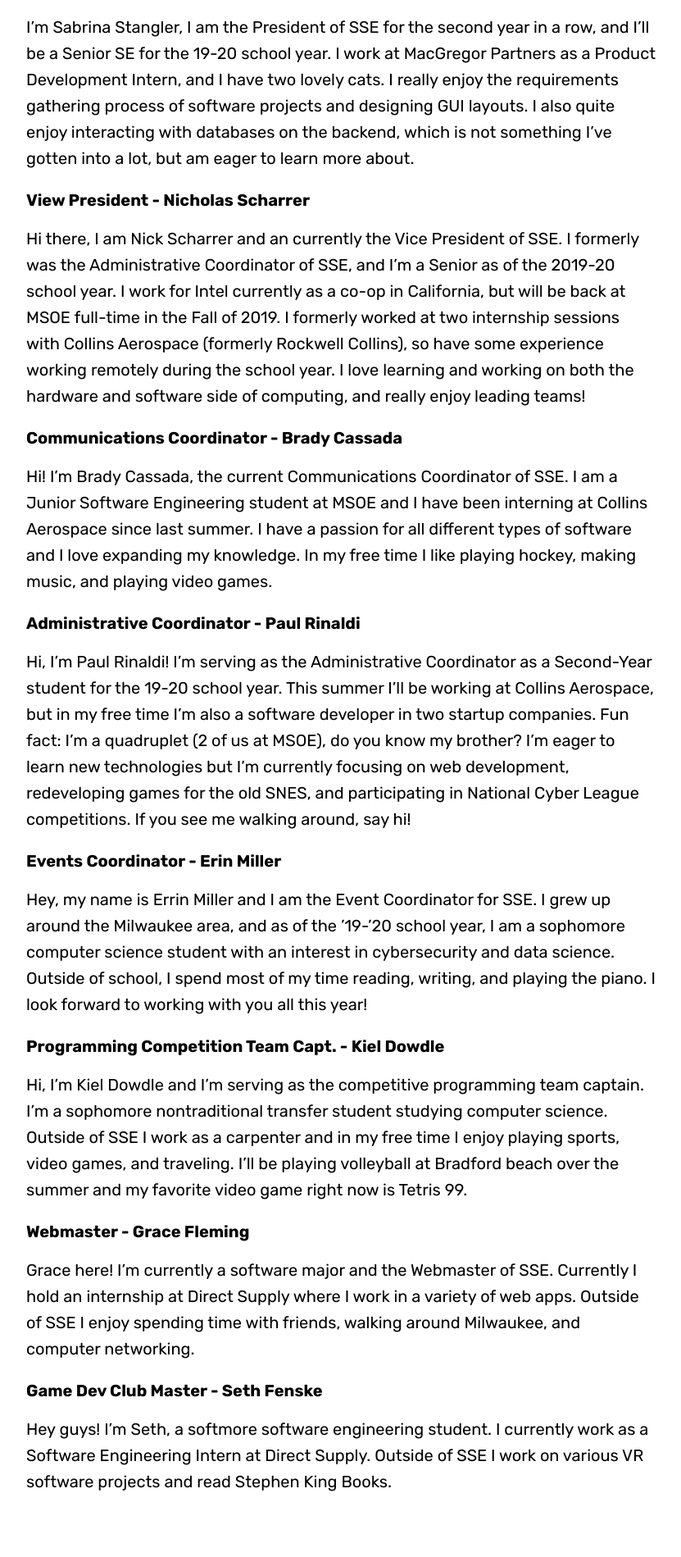
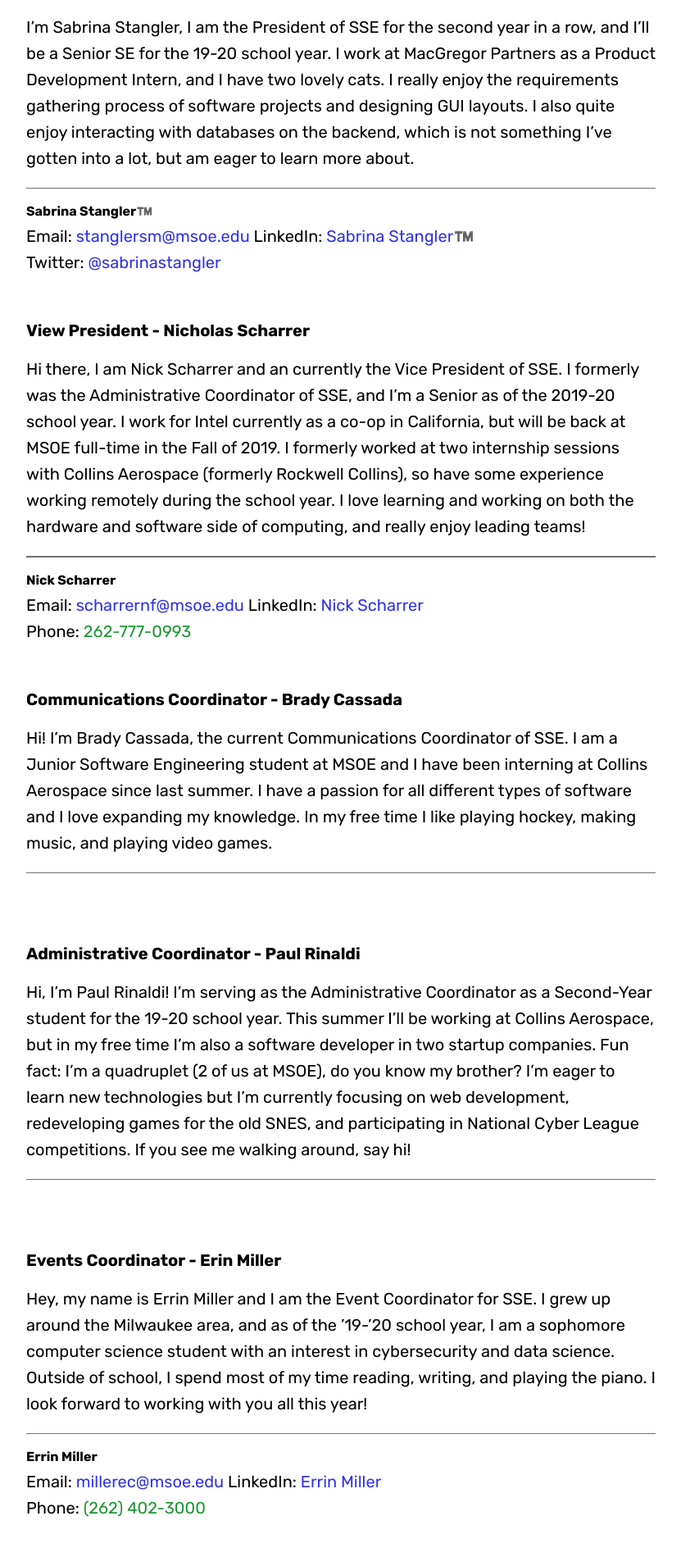
Before and after one commit to msoe-sse/msoe-sse.github.io, a Jekyll site: the page built from eBoard.md, in a window 1280 px wide. Shown: the part 1188-3087 px from the top of the page at 82% size, without its empty margins (224-1055 px from the left). Built offline with Jekyll 4.4.1, drawn with Linux system fonts in a browser that asks for light colours; nearby versions of some CDN libraries; some web fonts are replaced; some of the changed text lies outside the part shown.

Commit message:
Moved info from footer to eboard page, added an include file for contact info

```diff
--- a/_config.yml
+++ b/_config.yml
@@ -36,29 +36,35 @@ author:
   photo2x                   : "uploads/SSE_LOGO.png"
 
 eboard:
-  - fullname: Sabrina Stangler™️
+  sabrina:
+    fullname: Sabrina Stangler™️
     email: stanglersm@msoe.edu
     linkedin: linkedin.com/in/sabrinastangler/
     twitter: sabrinastangler
-  - fullname: Seth Fenske
+  seth:
+    fullname: Seth Fenske
     email: fenskesd@msoe.edu
     phone: (262) 977 - 4026
     linkedin: linkedin.com/in/seth-fenske-ab2704150/
     github: github.com/CreeperElement
     twitter: SethFenske
-  - fullname: Errin Miller
+  erin:
+    fullname: Errin Miller
     email: millerec@msoe.edu
     phone: (262) 402-3000
     linkedin: linkedin.com/in/errin-miller-900179145/
-  - fullname: Nick Scharrer
+  nick:
+    fullname: Nick Scharrer
     email: scharrernf@msoe.edu
     phone: 262-777-0993
     linkedin: linkedin.com/in/nscharrer/
-  - fullname: Grace Fleming
+  grace:
+    fullname: Grace Fleming
     email: flemingg@msoe.edu
     phone: 505-278-9952
     linkedin: linkedin.com/in/gracefleming/
-  - fullname: Kiel Dowdle
+  kiel:
+    fullname: Kiel Dowdle
     email: dowdlek@msoe.edu
     phone: 414-313-6727
     linkedin: www.linkedin.com/in/kieldowdle/
--- /dev/null
+++ b/_includes/contact.html
@@ -0,0 +1,40 @@
+<div class="line"></div>
+<div class="contact">
+  {% if person %}
+    <span class="name">{{ person.fullname }}</span><br>
+    Email: <a href="mailto:{{ person.email }}">{{ person.email }}</a>
+    {% if person.linkedin %}LinkedIn: <a href="{{ person.linkedin }}">{{ person.fullname }}</a><br>{% endif %}
+    {% if person.phone %}Phone: <span class="phone">{{ person.phone }}</span>{% endif %}
+    {% if person.twitter %}Twitter: <a href="twitter.com/{{ person.twitter }}">@{{ person.twitter }}</a>{% endif %}
+  {% endif %}
+  <br><br>
+</div>
+
+<style>
+  .line {
+    background-color: #707070;
+    margin: 0 0 10px 0;
+    padding:.05rem 0;
+    width: 100%;
+    float: left;
+  }
+
+  .contact {
+    witdh: 100%;
+    padding: 0;
+    margin: 0 0 1rem 0;
+  }
+
+  .contact .name {
+    font-size: 1rem;
+    font-weight: bold;
+  }
+
+  .contact a {
+    color: rgb(50, 50, 230);
+  }
+
+  .contact .phone {
+    color: rgb(30, 150, 50);
+  }
+</style>
--- a/_includes/main/footer.html
+++ b/_includes/main/footer.html
@@ -14,18 +14,4 @@
             <span class="topic">{{ site.blog.description }}</span>
             <span>written by {{ site.author.fullname }}.</span>
     </div>
-    <div class="eboard">
-      <div class="label">Eboard Members</div>
-      <div class="contacts">
-          {% for person in site.eboard %}
-            <div class="contact">
-                <span class="name">{{ person.fullname }}</span><br>
-                Email: <a href="mailto:{{ person.email }}">{{ person.email }}</a><br>
-                {% if person.linkedin %}LinkedIn: <a href="{{ person.linkedin }}">{{ person.fullname }}</a><br>{% endif %}
-                {% if person.phone %}Phone: <span class="phone">{{ person.phone }}</span><br>{% endif %}
-                {% if person.twitter %}Twitter: <a href="twitter.com/{{ person.twitter }}">@{{ person.twitter }}</a><br>{% endif %}
-            </div>
-          {% endfor %}
-      </div>
-    </div>
 </footer>
--- a/_sass/_footer.scss
+++ b/_sass/_footer.scss
@@ -19,40 +19,3 @@ footer {
 #disqus_thread {
     margin-top: 5rem;
 }
-
-.contacts {
-  text-align: center;
-  display: block;
-  width: 100%;
-}
-
-.label {
-  margin: 3rem auto 0 auto;
-  font-weight: bolder;
-  font-size: 1.5rem;
-}
-
-.contact {
-  display: inline-block;
-  float: left;
-  padding: 1rem;
-  margin: .2rem;
-  width: 14%;
-}
-
-.contact:first-child {
-  margin-left: 7%;
-}
-
-.contact .name {
-  font-size: 1rem;
-  font-weight: bold;
-}
-
-.contact a {
-  color: rgb(50, 50, 230);
-}
-
-.contact .phone {
-  color: rgb(30, 150, 50);
-}
--- a/eBoard.md
+++ b/eBoard.md
@@ -13,24 +13,40 @@ The SSE Eboard is committed to bringing you the best SSE experience possible. Fr
 
 ### President - Sabrina Stangler
 I'm Sabrina Stangler, I am the President of SSE for the second year in a row, and I'll be a Senior SE for the 19-20 school year. I work at MacGregor Partners as a Product Development Intern, and I have two lovely cats. I really enjoy the requirements gathering process of software projects and designing GUI layouts. I also quite enjoy interacting with databases on the backend, which is not something I've gotten into a lot, but am eager to learn more about.
+{% assign person = site.eboard.sabrina %}
+{% include contact.html %}
 
 ### View President - Nicholas Scharrer
 Hi there, I am Nick Scharrer and an currently the Vice President of SSE. I formerly was the Administrative Coordinator of SSE, and I'm a Senior as of the 2019-20 school year. I work for Intel currently as a co-op in California, but will be back at MSOE full-time in the Fall of 2019. I formerly worked at two internship sessions with Collins Aerospace (formerly Rockwell Collins), so have some experience working remotely during the school year. I love learning and working on both the hardware and software side of computing, and really enjoy leading teams!
+{% assign person = site.eboard.nick %}
+{% include contact.html %}
 
 ### Communications Coordinator - Brady Cassada
 Hi! I'm Brady Cassada, the current Communications Coordinator of SSE. I am a Junior Software Engineering student at MSOE and I have been interning at Collins Aerospace since last summer. I have a passion for all different types of software and I love expanding my knowledge. In my free time I like playing hockey, making music, and playing video games.
+{% assign person = nil %}
+{% include contact.html %}
 
 ### Administrative Coordinator - Paul Rinaldi
 Hi, I'm Paul Rinaldi! I'm serving as the Administrative Coordinator as a Second-Year student for the 19-20 school year. This summer I'll be working at Collins Aerospace, but in my free time I'm also a software developer in two startup companies. Fun fact: I'm a quadruplet (2 of us at MSOE), do you know my brother? I'm eager to learn new technologies but I'm currently focusing on web development, redeveloping games for the old SNES, and participating in National Cyber League competitions. If you see me walking around, say hi!
+{% assign person = nil %}
+{% include contact.html %}
 
 ### Events Coordinator - Erin Miller
 Hey, my name is Errin Miller and I am the Event Coordinator for SSE. I grew up around the Milwaukee area, and as of the ’19-’20 school year, I am a sophomore computer science student with an interest in cybersecurity and data science. Outside of school, I spend most of my time reading, writing, and playing the piano. I look forward to working with you all this year!
+{% assign person = site.eboard.erin %}
+{% include contact.html %}
 
 ### Programming Competition Team Capt. - Kiel Dowdle
 Hi, I’m Kiel Dowdle and I'm serving as the competitive programming team captain. I’m a sophomore nontraditional transfer student studying computer science. Outside of SSE I work as a carpenter and in my free time I enjoy playing sports, video games, and traveling. I'll be playing volleyball at Bradford beach over the summer and my favorite video game right now is Tetris 99.
+{% assign person = site.eboard.kiel %}
+{% include contact.html %}
 
 ### Webmaster - Grace Fleming
 Grace here! I'm currently a software major and the Webmaster of SSE. Currently I hold an internship at Direct Supply where I work in a variety of web apps. Outside of SSE I enjoy spending time with friends, walking around Milwaukee, and computer networking.
+{% assign person = site.eboard.grace %}
+{% include contact.html %}
 
 ### Game Dev Club Master - Seth Fenske
 Hey guys! I'm Seth, a softmore software engineering student. I currently work as a Software Engineering Intern at Direct Supply. Outside of SSE I work on various VR software projects and read Stephen King Books.
+{% assign person = site.eboard.seth %}
+{% include contact.html %}
```
